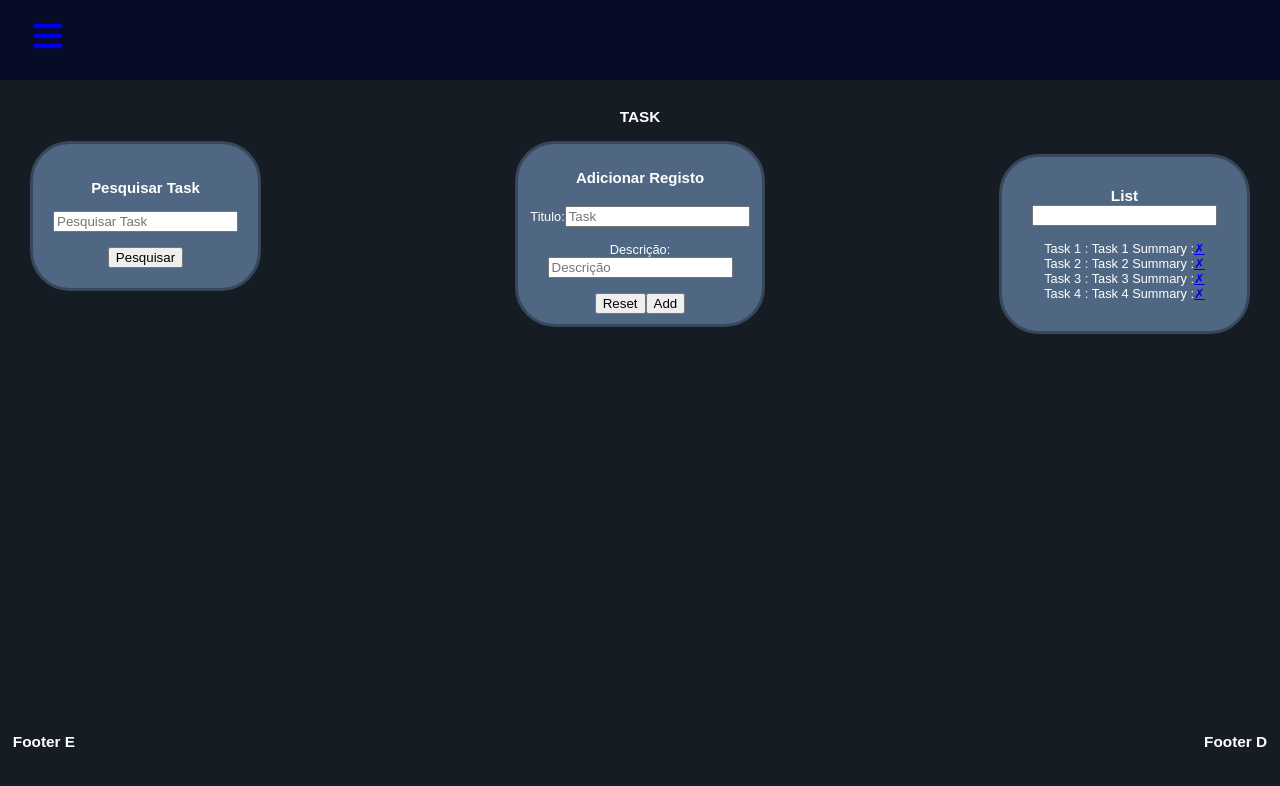
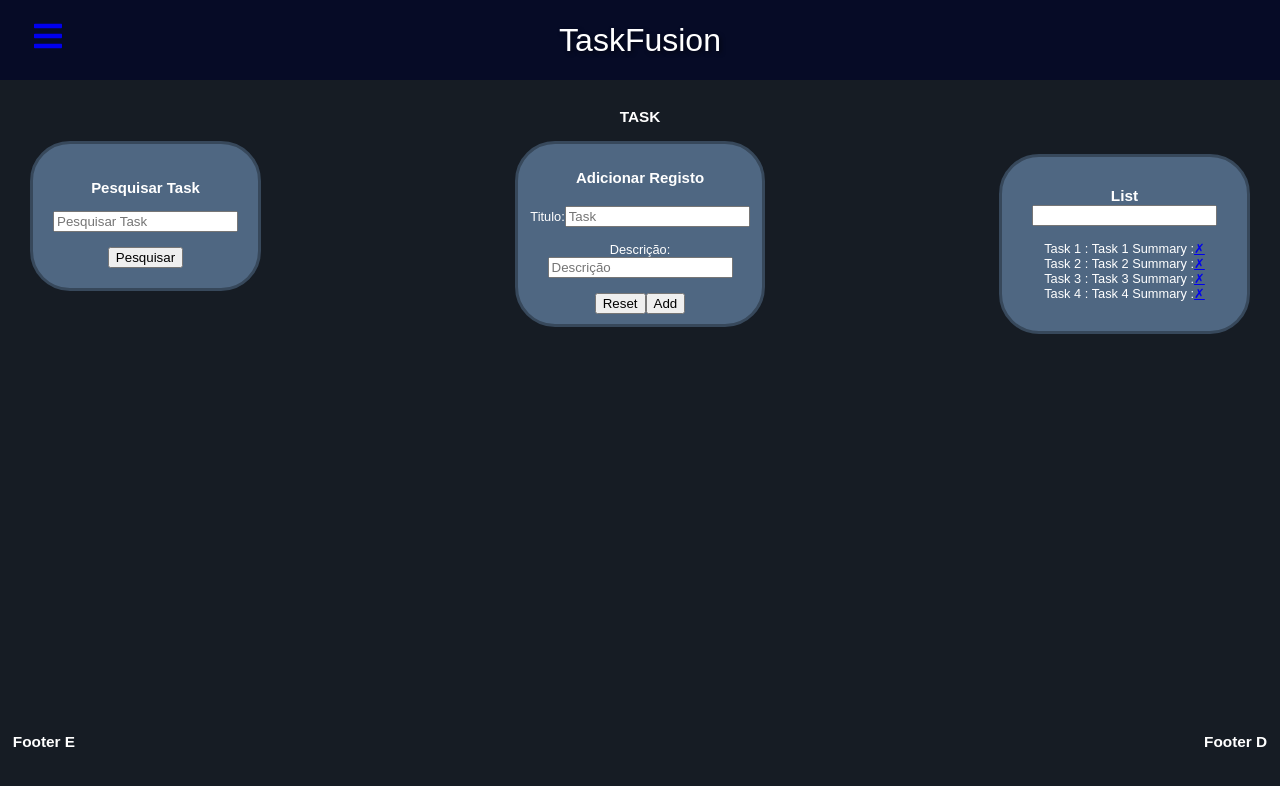
Before and after one commit to Goncalves745/TaskFusion, a React (Create React App) app: page / in a window 1280 px wide. Shown: the top 786 px of the page. Built offline with nearby package versions, Linux system fonts and the light colour scheme.

Commit message:
Adicionado o TaskFusion no header com animacao

```diff
--- a/src/Barra.css
+++ b/src/Barra.css
@@ -74,3 +74,32 @@
 span {
   margin-left: 16px;
 }
+
+.barra p{
+color: white;
+text-align: center;
+margin: 0;
+top: 2.7%;
+position: absolute;
+left: 50%;
+transform: translateX(-50%);
+font-size: 2rem;
+text-shadow: 2px 2px 4px rgba(0, 0, 0, 0.5);
+
+animation: fadeInUp 1s ease;
+transition: color 0.3s ease;
+}
+
+@keyframes fadeInUp {
+from {
+  opacity: 0;
+  transform: translateX(-50%);
+}
+to {
+  opacity: 1;
+  transform: translateY(0);
+}
+}
+.barra p:hover {
+color: green; /* Change the color on hover */
+}
--- a/src/Barra.js
+++ b/src/Barra.js
@@ -1,3 +1,5 @@
+
+
 import React, { useState } from 'react';
 import * as FaIcons from 'react-icons/fa';
 import * as AiIcons from 'react-icons/ai';
@@ -13,7 +15,11 @@ function Barra() {
      <div className="barra">
       <Link to="#"className='menu-bars'>
         <FaIcons.FaBars onClick={showSidebar} />
+
       </Link>
+      <div>
+        <p>TaskFusion</p>
+        </div>
     </div>
     <nav className={sidebar ? 'nav-menu active' : 'nav-menu'}>
           <ul className='nav-menu-items' onClick={showSidebar}>
```
Lines whose indentation alone changed are shown as unchanged.
